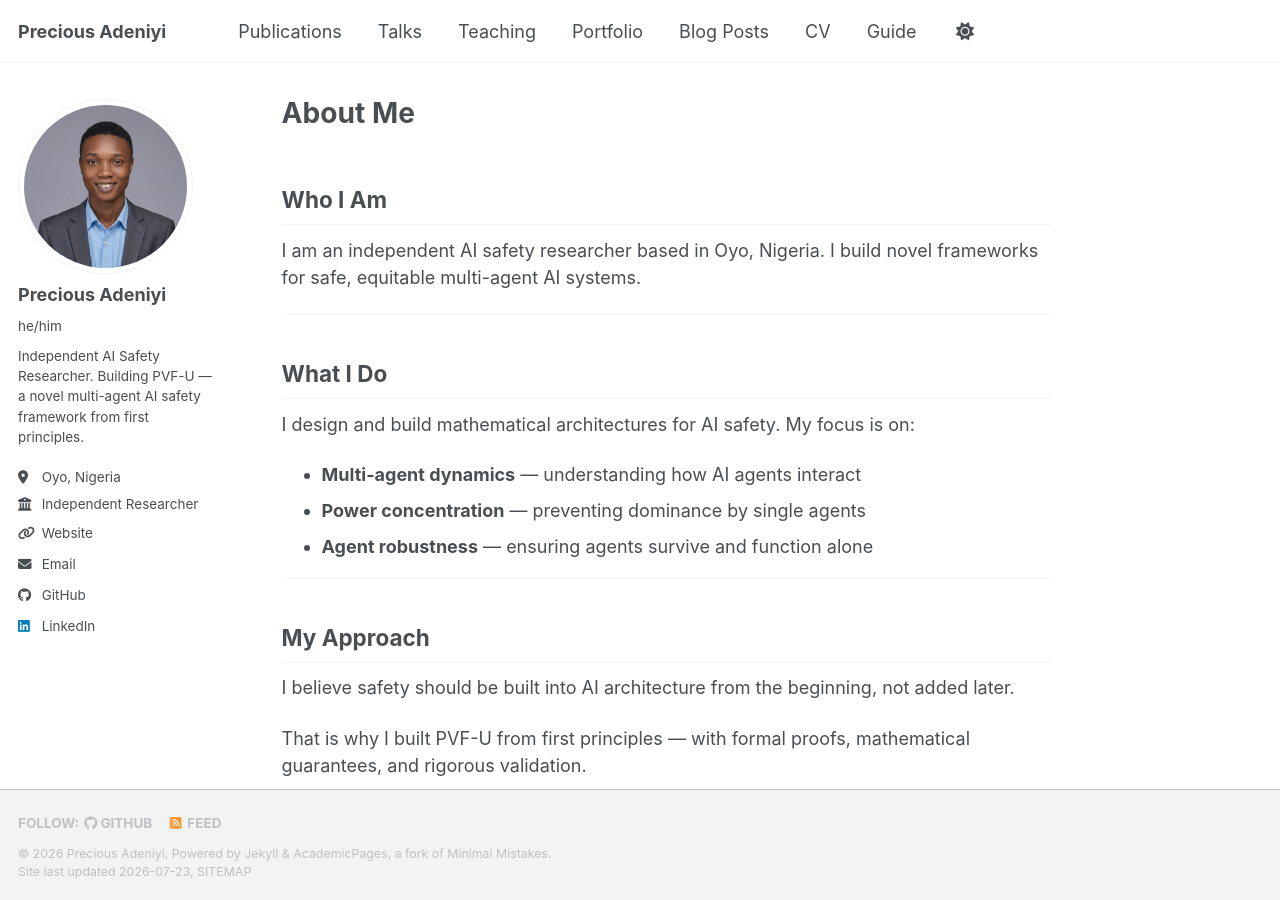
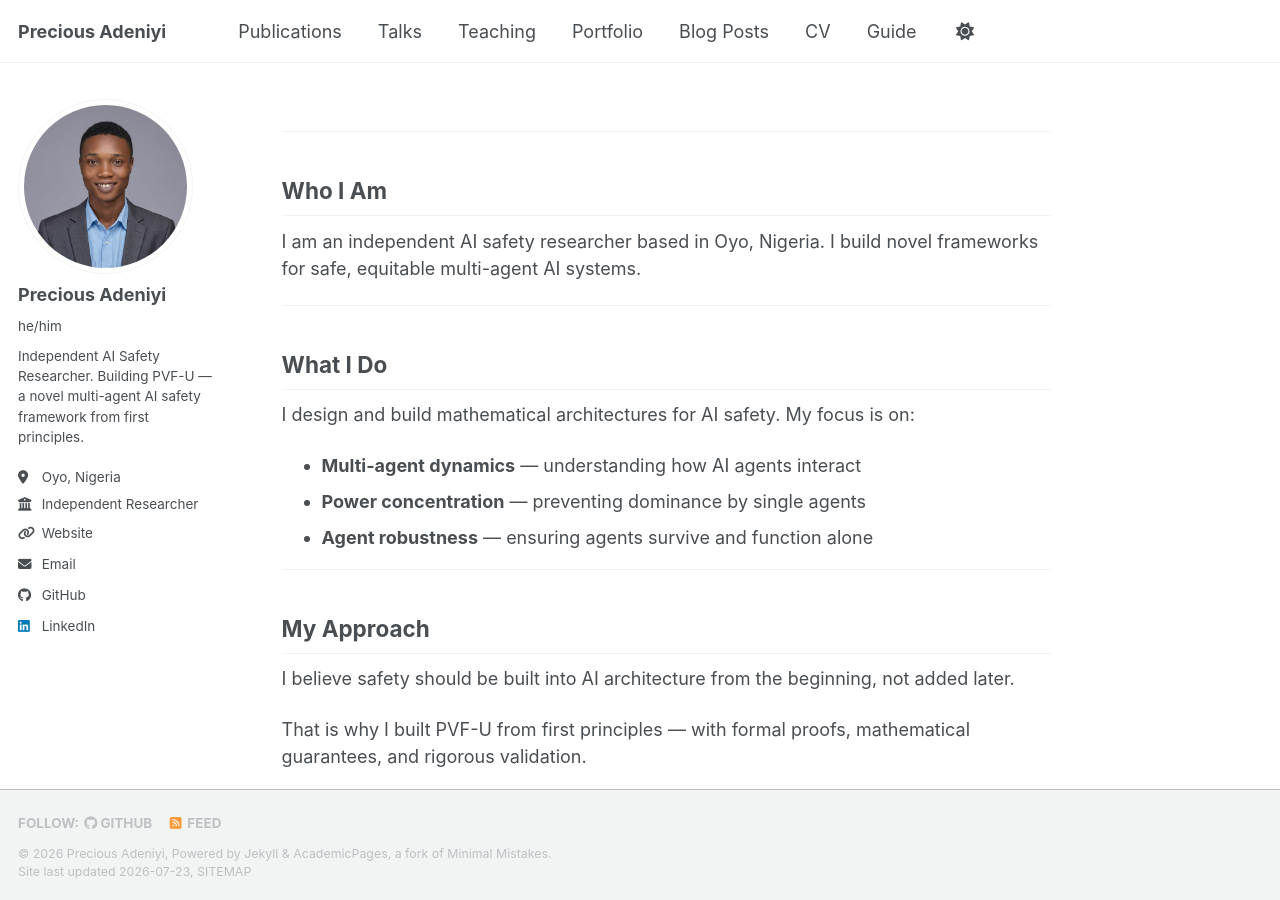
Before and after one commit to preciousadeniyi/preciousadeniyi.github.io, a Jekyll site: the page built from _pages/about.md, in a window 1280 px wide and 900 px high. Built offline with Jekyll 4.4.1, drawn with Linux system fonts in a browser that asks for light colours; our own code applies the rules of GitHub Pages for plain Markdown files; a style sheet for code colours, icons or effects is not loaded.

Commit message:
Update README.md
Removed front matter from about.md file.

```diff
--- a/_pages/about.md
+++ b/_pages/about.md
@@ -1,8 +1,4 @@
----
-title: "About Me"
-permalink: /about/
-author_profile: true
-layout: single
+
 ---
 
 ## Who I Am
```
